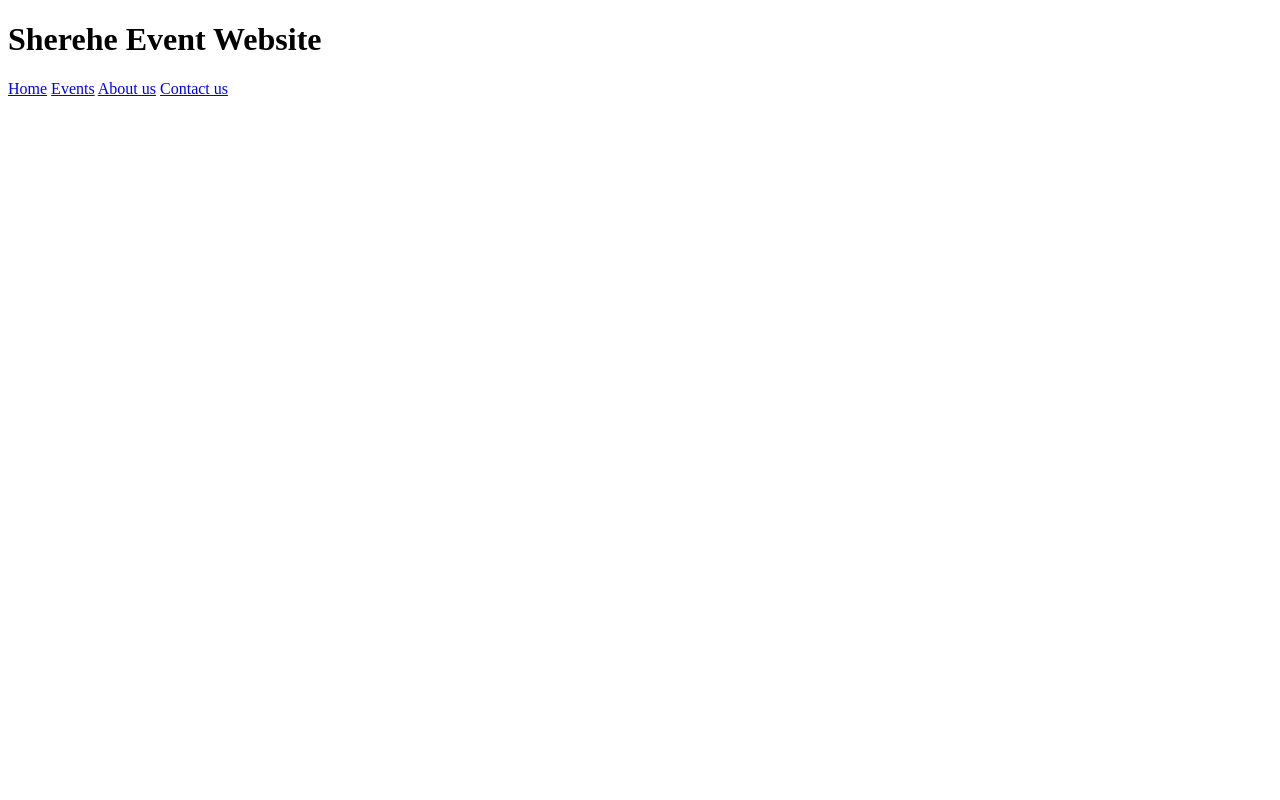
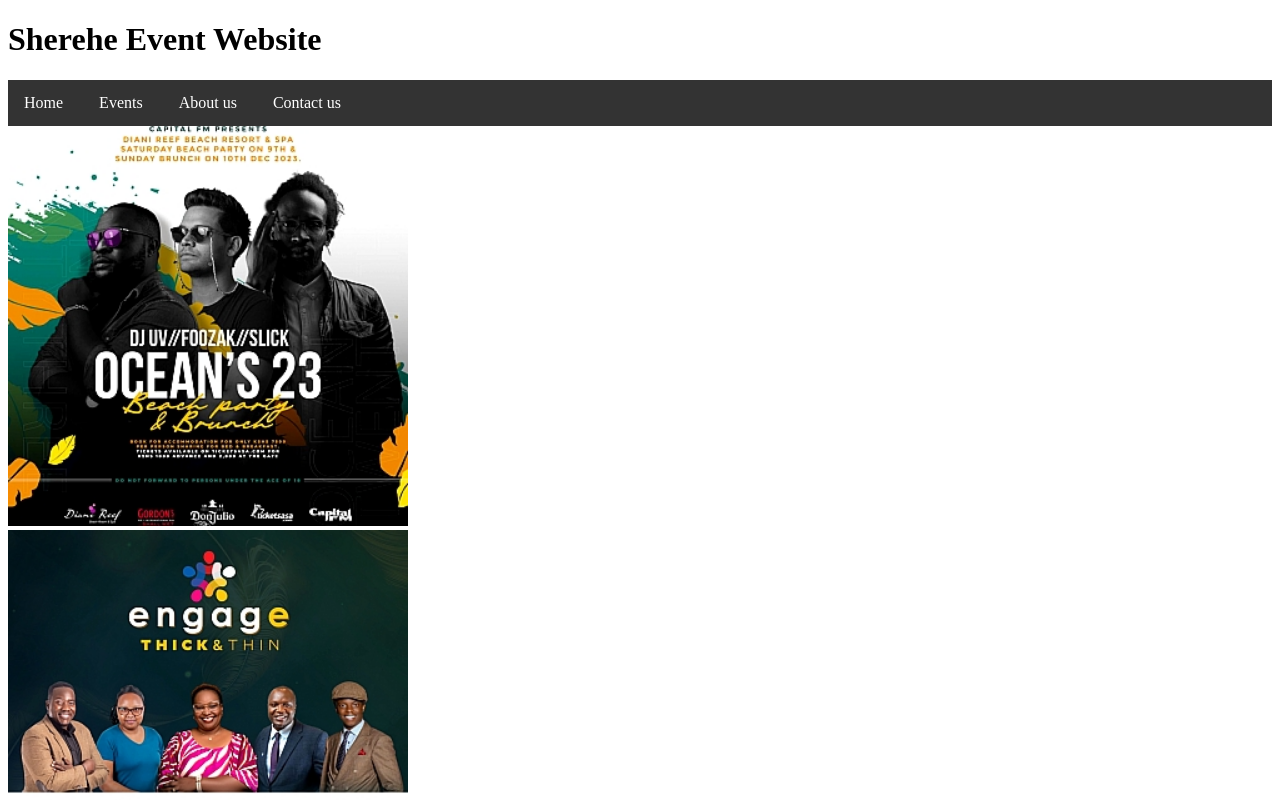
Before and after one commit to Gilbertshikwe/Sherehe-Event-Website, a plain HTML site: page index.html in a window 1280 px wide. Shown: the top 800 px of the page. Drawn offline with Linux system fonts and the light colour scheme.

Commit message:
added images on inex.html and styled the navbar in css

```diff
--- a/css/styles.css
+++ b/css/styles.css
@@ -0,0 +1,27 @@
+.allimages{
+    display:grid;
+    grid-template-columns: 50% 50% 50%;
+
+}
+.container {
+    background-image: images;
+    background-repeat: no-repeat;
+    background-size: cover;
+
+}
+nav {
+    list-style-type:none;
+    margin: 0;
+    overflow: hidden;
+    background-color: #333;
+}
+a {
+    display:inline-block;
+    color: white;
+    text-align: center;
+    padding: 14px 16px;
+    text-decoration: none;
+}
+a:hover {
+    background-color: grey;
+}
--- a/index.html
+++ b/index.html
@@ -20,12 +20,37 @@
         </div>
       </header>
       <div>
-        <section class="allimages">
-           <figure>
-            <img src=""
-           </figure>
+        <section>
+          <div class="images">
+            <img src="./assets/Images/images (1).jpeg" alt="beach party" width="400" height="400">
+            <div class="butt">
+
+            </div>
+          </div>
+          <div class="images">
+            <img src="./assets/Images/images (2).jpeg" alt="engage" width="400" height="400">
+            <div class="butt">
+
+            </div>
+          </div>
+          <div class="images">
+            <img src="./assets/Images/images (3).jpeg" alt="engage" width="400" height="400">
+            <div class="butt">
+
+            </div>
+          </div>
+          <div class="images">
+            <img src="./assets/Images/images (4).jpeg" alt="engage" width="400" height="400">
+            <div class="butt">
+
+            </div>
+          </div>
+
+
+
+
         </section>
-      </div>
+
 
 
     </div>
```
Also changed, not shown: assets/Images/afr.jpg (added), assets/Images/flat.jpg (added), assets/Images/images (5).jpeg (added).
